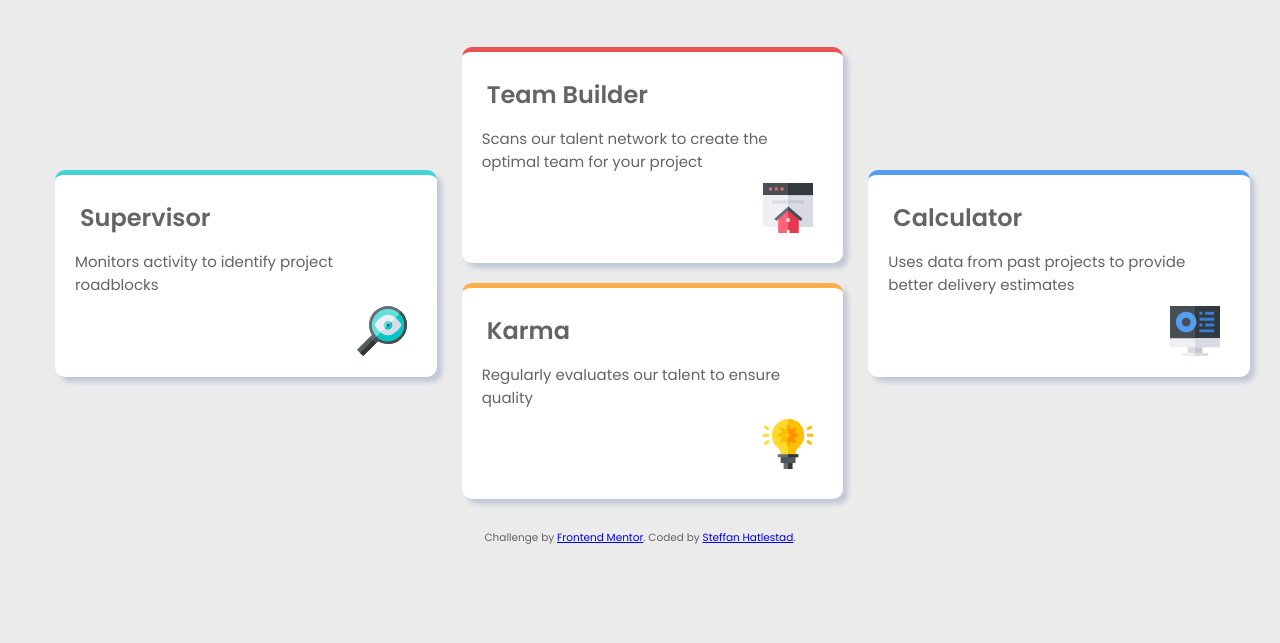
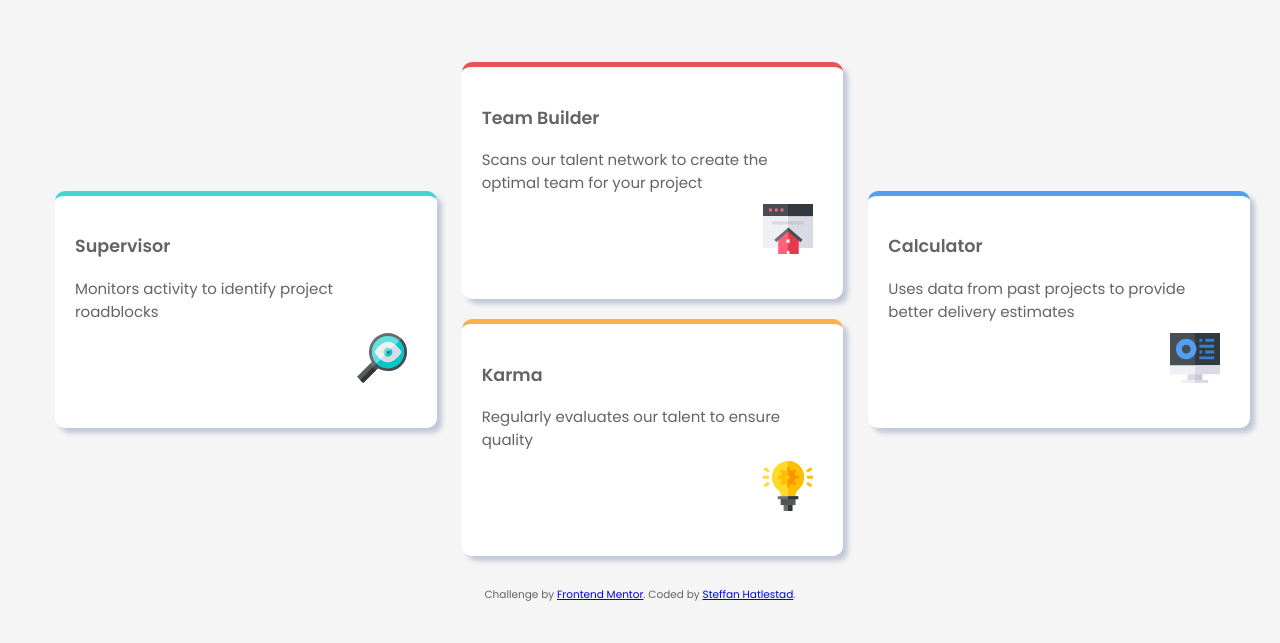
Before and after one commit to befflus/Four-Card-Feature, a plain HTML site: page index.html in a window 1280 px wide. Shown: the part 211-854 px from the top of the page. Before the commit the page ends 800 px from the top, so only its background shows below. Drawn offline with Linux system fonts and the light colour scheme.

Commit message:
Adjust after feedback, Tile Img is handled in CSS

```diff
--- a/index.html
+++ b/index.html
@@ -18,42 +18,34 @@
     <div class="tiles">
       <div class="side-left">
         <div class="tile supervisor" >
-          <h2>Supervisor</h2>
-          <p>Monitors activity to identify project roadblocks <br>
-          <img align="right" src="./images/icon-supervisor.svg" alt="Magnifying glass"></p>
-          <br>
-          <br>
+          <h3>Supervisor</h3>
+          <p class="tile-content">Monitors activity to identify project roadblocks <br>
+          <img src="./images/icon-supervisor.svg" alt="Magnifying glass"></p>
         </div>
       </div>
 
       <div class="center">
         <div class="tile builder">
-          <h2>Team Builder</h2>
-          <p>Scans our talent network to create the optimal team for your project <br>
-          <img align="right" src="./images/icon-team-builder.svg" alt="Red house">
+          <h3>Team Builder</h3>
+          <p class="tile-content">Scans our talent network to create the optimal team for your project <br>
+          <img src="./images/icon-team-builder.svg" alt="Red house">
           </p>
-          <br>
-          <br>
         </div>
 
         <div class="tile karma">
-          <h2>Karma</h2>
-          <p>Regularly evaluates our talent to ensure quality <br>
-          <img align="right" src="./images/icon-karma.svg" alt="Light bulb">
+          <h3>Karma</h3>
+          <p class="tile-content">Regularly evaluates our talent to ensure quality <br>
+          <img src="./images/icon-karma.svg" alt="Light bulb">
           </p>
-          <br>
-          <br>
         </div>
       </div>
 
       <div class="side-right">
         <div class="tile calculator">
-          <h2>Calculator</h2>
-          <p>Uses data from past projects to provide better delivery estimates <br>
-          <img align="right" src="./images/icon-calculator.svg" alt="Calculator">
+          <h3>Calculator</h3>
+          <p class="tile-content">Uses data from past projects to provide better delivery estimates <br>
+          <img src="./images/icon-calculator.svg" alt="Calculator">
           </p>
-          <br>
-          <br>
         </div>
       </div>
       </div>
--- a/style.css
+++ b/style.css
@@ -1,7 +1,7 @@
  @import url('https://fonts.googleapis.com/css2?family=Poppins:ital,wght@0,400;0,600;1,200&display=swap');
 
  body {
-    background-color: hsl(0, 0%, 92%);
+    background-color: hsl(0, 0%, 96%);
     color: rgb(100, 100, 100);
     font-family: 'Poppins', sans-serif;
     margin: 0px;
@@ -12,12 +12,12 @@
 h1 {
     color: hsl(0, 0%, 40%);
     font-weight: 400;
-    font-size: 1.6em;
+    font-size: 2em;
     margin: 0px;
 }
 
 h2 {
-    font-size: 1.6em;
+    font-size: 1.8em;
     margin: 5px;
 }
 
@@ -61,6 +61,16 @@ strong {
 .calculator {
     border-top: 5px solid hsl(212, 86%, 64%);
 }
+
+.tile-content {
+    display: flex;
+    flex-direction: column;
+}
+
+.tile-content img {
+    align-self: flex-end;
+}
+
 
 p img {
     width: 50px;
```
